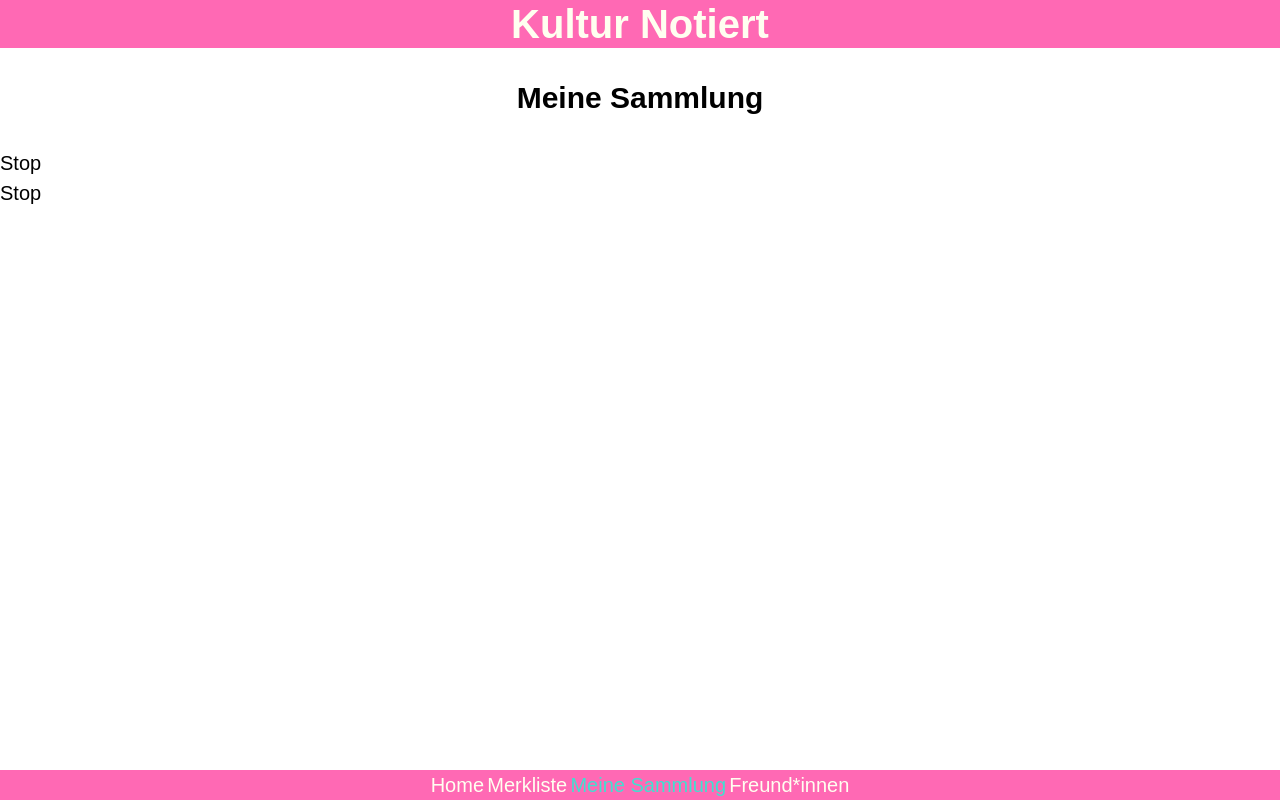
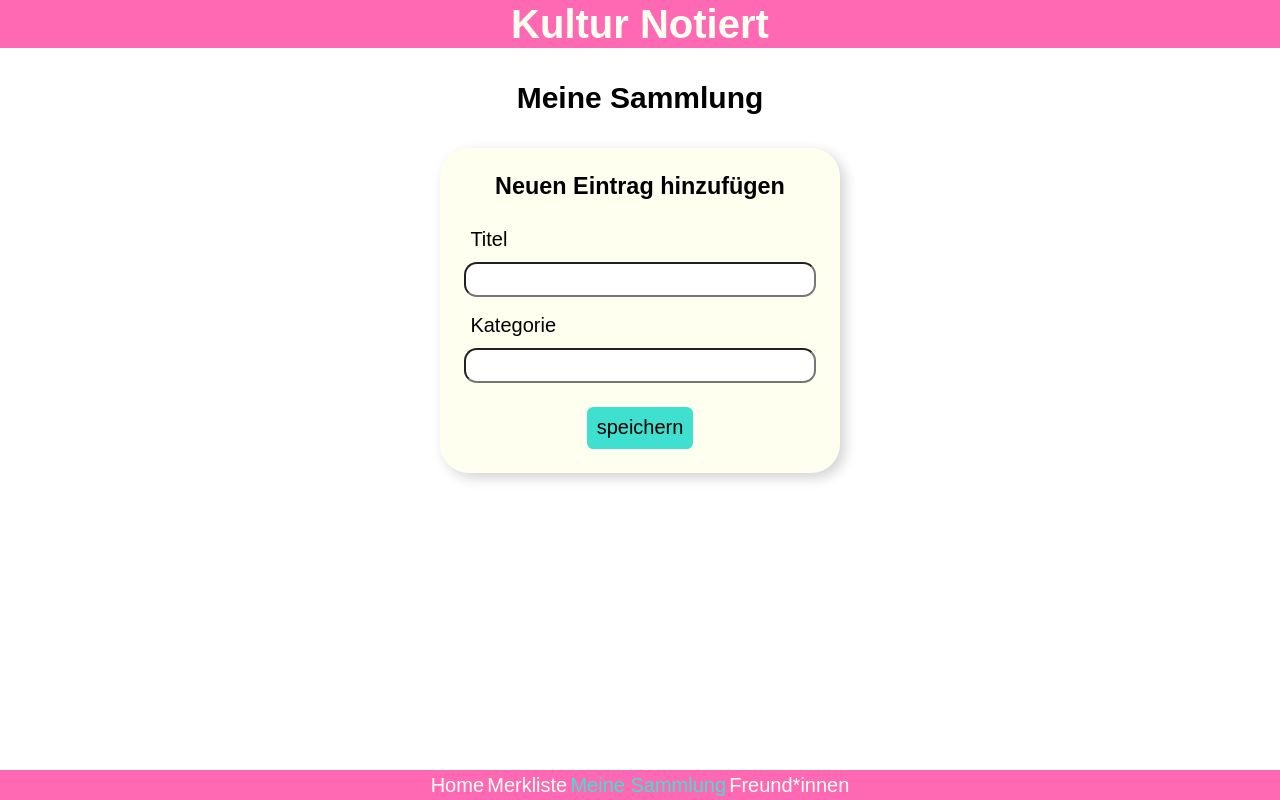
Before and after one commit to felixcanditt/kultur-notiert-vercel, a React (Create React App) app in the folder client/: page /library in a window 1280 px wide. Built offline with nearby package versions, Linux system fonts and the light colour scheme.

Commit message:
done: checking watchlist item makes it disappear from watchlist and reappear in library; in library, items can be added and deleted

```diff
--- a/client/src/App.js
+++ b/client/src/App.js
@@ -54,6 +54,17 @@ export default function App() {
     removeFromWatchlist(checkedItem, checkedIndex);
   }
 
+  function addToLibrary(newItem) {
+    setLibrary([newItem, ...library]);
+  }
+
+  function removeFromLibrary(itemToBeRemoved, indexToBeRemoved) {
+    const updatedLibrary = library.filter(
+      (item, index) => index !== indexToBeRemoved
+    );
+    setLibrary(updatedLibrary);
+  }
+
   return (
     <div>
       <Header />
@@ -74,9 +85,9 @@ export default function App() {
 
         <Route path="/library">
           <Library
-            watchlist={watchlist}
-            onRemoveFromWatchlist={removeFromWatchlist}
-            onCheckItem={checkItem}
+            library={library}
+            onAddToLibrary={addToLibrary}
+            onRemoveFromLibrary={removeFromLibrary}
           />
         </Route>
 
--- /dev/null
+++ b/client/src/components/LibraryCards.js
@@ -0,0 +1,51 @@
+import styled from 'styled-components';
+
+export default function LibraryCards({ library, onRemoveFromLibrary }) {
+  return (
+    <Grid>
+      {library.map((item, index) => (
+        <Card key={index}>
+          <p>{item.title}</p>
+          <p>{item.category}</p>
+
+          <button onClick={() => onRemoveFromLibrary(item, index)}>
+            löschen
+          </button>
+        </Card>
+      ))}
+    </Grid>
+  );
+}
+
+const Grid = styled.div`
+  margin-top: 3rem;
+  display: grid;
+  justify-content: center;
+  gap: 1rem;
+`;
+
+const Card = styled.div`
+  max-width: 15rem;
+  border-radius: 0.4rem;
+  padding: 1.2rem 1rem;
+  background: hotpink;
+  color: ivory;
+
+  display: grid;
+  gap: 0.8rem;
+
+  input {
+    transform: scale(1.5);
+    margin-right: 0.7rem;
+  }
+
+  button {
+    justify-self: end;
+    cursor: pointer;
+    border: none;
+    border-radius: 0.3rem;
+    background: turquoise;
+    padding: 0.2rem 0.3rem;
+    font-size: 1.25rem;
+  }
+`;
--- /dev/null
+++ b/client/src/components/LibraryForm.js
@@ -0,0 +1,94 @@
+import styled from 'styled-components';
+import { useState } from 'react';
+
+export default function LibraryForm({ onAddToLibrary }) {
+  const initialItem = {
+    title: '',
+    category: '',
+    isWatched: true
+  };
+
+  const [item, setItem] = useState(initialItem);
+
+  function changeItem(event) {
+    const inputName = event.target.name;
+    const inputValue = event.target.value;
+    setItem({ ...item, [inputName]: inputValue });
+  }
+
+  function handleFormSubmit(event) {
+    event.preventDefault();
+    onAddToLibrary(item);
+    setItem(initialItem);
+  }
+
+  return (
+    <Form onSubmit={handleFormSubmit}>
+      <h3>Neuen Eintrag hinzufügen</h3>
+
+      <label htmlFor="title">Titel</label>
+      <input
+        type="text"
+        id="title"
+        name="title"
+        onChange={changeItem}
+        value={item.title}
+      />
+
+      <label htmlFor="category">Kategorie</label>
+      <input
+        type="text"
+        name="category"
+        onChange={changeItem}
+        value={item.category}
+      />
+
+      <button>speichern</button>
+    </Form>
+  );
+}
+
+const Form = styled.form`
+  margin: 0 auto;
+  max-width: 25rem;
+
+  box-shadow: 0.3rem 0.3rem 0.8rem lightgrey;
+  border-radius: 1.8rem;
+
+  background-color: ivory;
+
+  padding: 1.5rem;
+
+  display: grid;
+  gap: 0.5rem;
+
+  h3 {
+    margin-bottom: 1rem;
+    text-align: center;
+  }
+
+  label {
+    padding-left: 0.4rem;
+  }
+
+  input {
+    margin-bottom: 0.3rem;
+    border-radius: 0.8rem;
+    padding: 0.5rem;
+  }
+
+  button {
+    margin: 0.7rem auto 0;
+
+    cursor: pointer;
+
+    border: none;
+    border-radius: 0.4rem;
+
+    background-color: turquoise;
+
+    padding: 0.6rem;
+
+    font-size: 1.25rem;
+  }
+`;
--- a/client/src/pages/Library.js
+++ b/client/src/pages/Library.js
@@ -1,28 +1,19 @@
-import WatchlistCards from '../components/WatchlistCards';
+import LibraryForm from '../components/LibraryForm';
+import LibraryCards from '../components/LibraryCards';
 
 export default function Library({
-  watchlist,
-  onRemoveFromWatchlist,
-  onCheckItem
+  library,
+  onAddToLibrary,
+  onRemoveFromLibrary
 }) {
-  const watchedOnly = watchlist.filter((item) => item.isWatched);
-  console.log(watchedOnly);
-
   return (
     <main>
       <h2>Meine Sammlung</h2>
-      {watchedOnly.map((item) => (
-        <p>{item.title}</p>
-      ))}
-      <p>Stop</p>
-      {watchlist.map((item) => (
-        <p>{item.title}</p>
-      ))}
-      <p>Stop</p>
-      <WatchlistCards
-        watchlist={watchlist}
-        onRemoveFromWatchlist={onRemoveFromWatchlist}
-        onCheckItem={onCheckItem}
+      <LibraryForm onAddToLibrary={onAddToLibrary} />
+
+      <LibraryCards
+        library={library}
+        onRemoveFromLibrary={onRemoveFromLibrary}
       />
     </main>
   );
```
